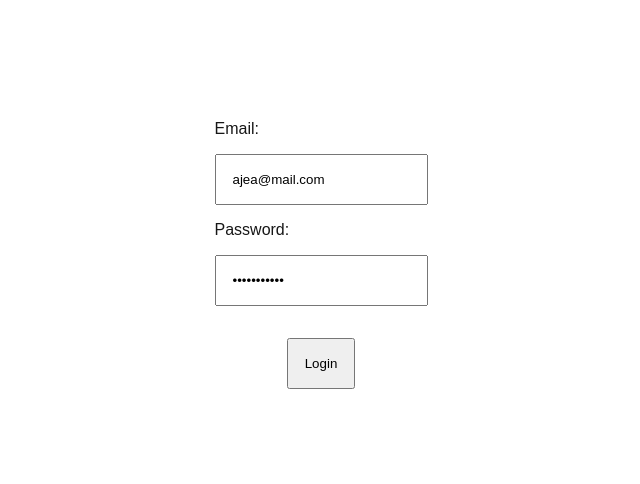
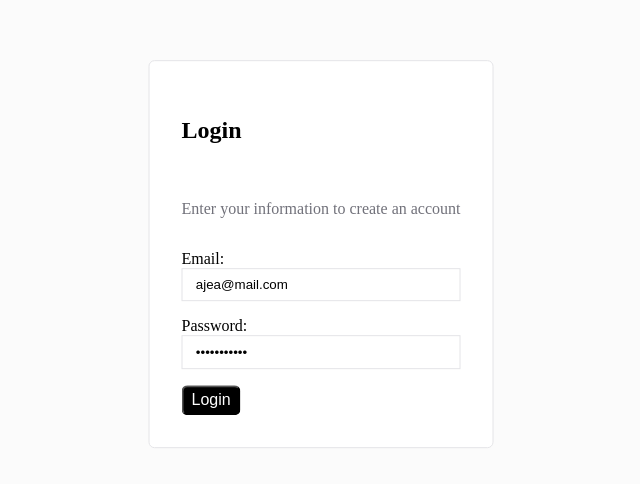
Before and after one commit to AjeaSmith/SSR-auth-example-appwrite, a Next.js app: page /login in a window 1280 px wide. Shown: the part 146-630 px from the top of the page, without its empty margins (319-959 px from the left). Built offline with nearby package versions, Linux system fonts and the light colour scheme; no server answers.

Commit message:
add protected route | update readme | add wrapper for axios | add header to view user details

```diff
--- a/src/app/api/orders/route.js
+++ b/src/app/api/orders/route.js
@@ -3,7 +3,7 @@ import { cookies } from "next/headers";
 import { NextResponse } from "next/server";
 
 export async function GET(request) {
-	const sessionCookie = cookies().get("session");
+	const sessionCookie = (await cookies()).get("session");
 
 	try {
 		const { databases } = await createSessionClient(sessionCookie.value);
--- a/src/app/globals.css
+++ b/src/app/globals.css
@@ -1,42 +1,90 @@
-:root {
-  --background: #ffffff;
-  --foreground: #171717;
+@tailwind base;
+@tailwind components;
+@tailwind utilities;
+
+body{
+    background-color: #fbfbfb;
+
 }
 
-@media (prefers-color-scheme: dark) {
-  :root {
-    --background: #0a0a0a;
-    --foreground: #ededed;
-  }
+
+#orders-container{
+    border: 1px solid #e4e4e7;
+    border-radius: 0.375rem;
+    padding: 2em;
+    background-color: #fff;
+    box-shadow: 0 1px 3px 0 rgba(0, 0, 0, 0.1), 0 1px 2px -1px rgba(0, 0, 0, 0.1);
+    margin: 2em;
 }
 
-html,
-body {
-  max-width: 100vw;
-  overflow-x: hidden;
+header{
+    display: flex;
+    justify-content: space-between;
+    padding: 1em 2em;
+    border-bottom: 1px solid #e4e4e7;
+    background-color: #fff;
+    box-shadow: 0 1px 3px 0 rgba(0, 0, 0, 0.1), 0 1px 2px -1px rgba(0, 0, 0, 0.1);
+    margin-bottom: 2em;
 }
 
-body {
-  color: var(--foreground);
-  background: var(--background);
-  font-family: Arial, Helvetica, sans-serif;
-  -webkit-font-smoothing: antialiased;
-  -moz-osx-font-smoothing: grayscale;
+button, input[type="submit"]{
+    background-color: #000;
+    color:#fff;
+    padding: 0.25rem 0.5rem;
+    font-size: 1em;
+    border-radius: 0.375rem;
+    cursor: pointer;
 }
 
-* {
-  box-sizing: border-box;
-  padding: 0;
-  margin: 0;
+input[type="email"], input[type="text"], input[type="password"]{
+    height: 2.5em;
+    border: 1px solid #e4e4e7;
+    width: 100%;
+    padding: 1em;
+    box-sizing: border-box;
 }
 
-a {
-  color: inherit;
-  text-decoration: none;
+table{
+    width: 100%;
 }
 
-@media (prefers-color-scheme: dark) {
-  html {
-    color-scheme: dark;
-  }
+h3{
+    font-size: 1.5rem;
 }
+
+p, th{
+    color: #71717a;
+    font-weight: 400;
+}
+
+
+
+td, th{
+    padding: 2em 0;
+    text-align: left;
+}
+
+tr{
+    border-bottom: 1px solid #fbfbfb;
+}
+
+td{
+    font-size: 14px;
+
+}
+
+#login-form{
+    display: flex;
+    flex-direction: column;
+    gap: 1em;
+    border: 1px solid #e4e4e7;
+    padding:2em;
+    max-width: 600px;
+    position: fixed;
+    top: 50%;
+    left: 50%;
+    transform: translate(-50%, -50%);
+    border-radius: 0.375rem;
+    background-color: #fff;
+
+}
--- a/src/app/login/page.js
+++ b/src/app/login/page.js
@@ -6,55 +6,30 @@ export default async function Login() {
 	if (user) redirect("/");
 	return (
 		<div>
-			<form
-				action={auth.createSession}
-				style={{
-					display: "flex",
-					flexDirection: "column",
-					height: "100vh",
-					justifyContent: "center",
-					alignItems: "center",
-				}}
-			>
-				<div
-					style={{
-						display: "flex",
-						flexDirection: "column",
-						marginBottom: "1rem",
-					}}
-				>
-					<label htmlFor="email" style={{ marginBottom: "1rem" }}>
-						Email:
-					</label>
+			<form action={auth.createSession} id="login-form">
+				<h3>Login</h3>
+				<p>Enter your information to create an account</p>
+				<div>
+					<label>Email:</label>
 					<input
-						style={{ padding: "1rem" }}
 						type="email"
 						name="email"
-						placeholder="enter your email"
+						placeholder="Enter your email..."
 						defaultValue="ajea@mail.com"
 					/>
 				</div>
-				<div
-					style={{
-						display: "flex",
-						flexDirection: "column",
-						marginBottom: "1rem",
-					}}
-				>
-					<label htmlFor="password" style={{ marginBottom: "1rem" }}>
-						Password:
-					</label>
+				<div>
+					<label>Password:</label>
 					<input
-						style={{ paddingBlock: "1rem", paddingInline: "1rem" }}
 						type="password"
 						name="password"
-						placeholder="enter your password"
+						placeholder="Enter your password..."
 						defaultValue="password123"
 					/>
 				</div>
-				<button type="submit" style={{ marginTop: "1rem", padding: "1rem" }}>
-					Login
-				</button>
+				<div>
+					<input type="submit" value={"Login"} />
+				</div>
 			</form>
 		</div>
 	);
```
Also changed, not shown: src/app/(protected)/layout.js (added, +10 -0 lines), src/app/(protected)/page.js (renamed from src/app/page.js, +8 -4 lines), src/app/lib/axiosinstance.js (added, +17 -0 lines), src/components/Header.js (added, +16 -0 lines), src/app/layout.js (indentation only), 1 other file (tests, documents, lock files or other folders).
